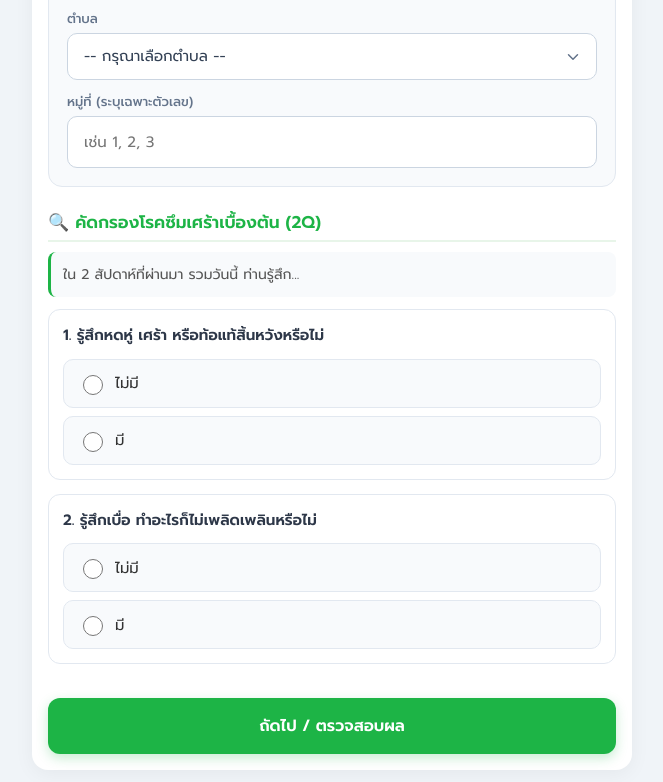
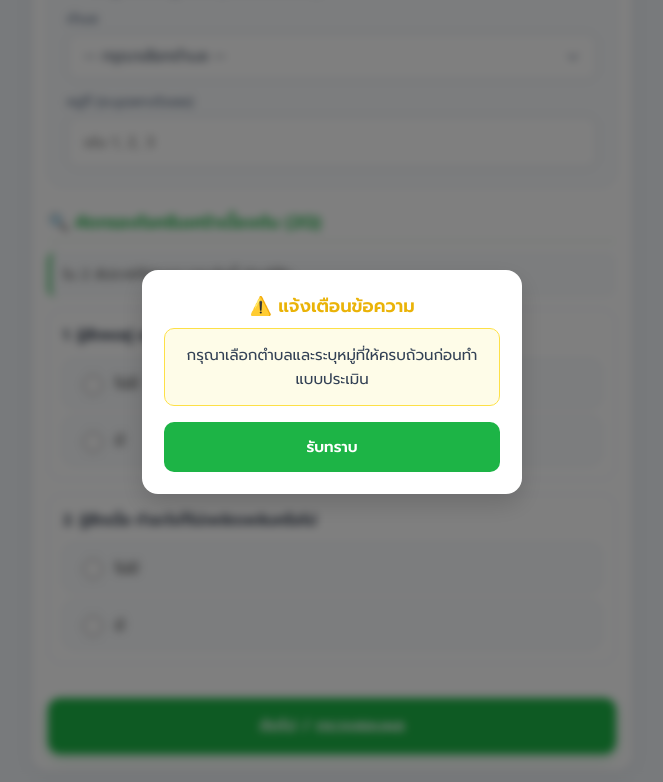
Before and after one commit to sdpymental131/minacare-eval, a plain HTML site: page index.html in a window 1280 px wide. Both pictures are taken after a click on the button "ถัดไป / ตรวจสอบผล". Shown: the part 175-957 px from the top of the page, without its empty margins (308-971 px from the left). Drawn offline with Linux system fonts and the light colour scheme.

Commit message:
Add warning modal and replace alerts with modal

```diff
--- a/index.html
+++ b/index.html
@@ -54,7 +54,7 @@
     .step-section { display: none; }
     .step-section.active { display: block; }
 
-    /* Modal Pop-up UI */
+    /* Modal Pop-up UI ทั่วไป */
     .modal { display: none; position: fixed; z-index: 1000; left: 0; top: 0; width: 100%; height: 100%; background-color: rgba(0,0,0,0.5); backdrop-filter: blur(4px); justify-content: center; align-items: center; padding: 15px; }
     .modal-content { background: white; padding: 22px; border-radius: 16px; width: 100%; max-width: 450px; text-align: left; box-shadow: 0 10px 25px rgba(0,0,0,0.15); max-height: 90vh; overflow-y: auto; }
     .modal-title { font-size: 18px; font-weight: 600; margin-bottom: 12px; }
@@ -135,6 +135,15 @@
   </div>
 </div>
 
+<!-- Modal สำหรับแจ้งเตือน (แทน alert เดิม) -->
+<div id="warningModal" class="modal">
+  <div class="modal-content" style="max-width: 380px; text-align: center;">
+    <div class="modal-title" style="color: #eab308; margin-bottom: 8px;">⚠️ แจ้งเตือนข้อความ</div>
+    <div id="warningModalText" class="feedback-box" style="margin-bottom: 16px; text-align: center; background: #fefce8; border-color: #fde047;">-</div>
+    <button class="close-btn" onclick="closeWarningModal()" style="background: #1DB446;">รับทราบ</button>
+  </div>
+</div>
+
 <!-- Modal Pop-up สรุปผล -->
 <div id="resultModal" class="modal">
   <div class="modal-content">
@@ -188,6 +197,16 @@
     initializeLiff();
   };
 
+  // ฟังก์ชันแสดงกล่องแจ้งเตือนสวยๆ แทน alert() เดิม
+  function showWarning(msg) {
+    document.getElementById("warningModalText").innerText = msg;
+    document.getElementById("warningModal").style.display = "flex";
+  }
+
+  function closeWarningModal() {
+    document.getElementById("warningModal").style.display = "none";
+  }
+
   function renderQuestions() {
     const q9Div = document.getElementById("q9-container");
     questions9Q.forEach((qText, index) => {
@@ -220,21 +239,20 @@
     const tambon = document.getElementById("tambonSelect").value;
     const moo = document.getElementById("mooInput").value.trim();
     if (!tambon || !moo) {
-      alert("กรุณาเลือกตำบลและระบุหมู่ที่ให้ครบถ้วนก่อนทำแบบประเมิน");
+      showWarning("กรุณาเลือกตำบลและระบุหมู่ที่ให้ครบถ้วนก่อนทำแบบประเมิน");
       return;
     }
 
     const q2_1 = document.querySelector('input[name="q2_1"]:checked');
     const q2_2 = document.querySelector('input[name="q2_2"]:checked');
     if (!q2_1 || !q2_2) {
-      alert("กรุณาตอบคำถาม 2Q ให้ครบทุกข้อ");
+      showWarning("กรุณาตอบคำถาม 2Q ให้ครบทุกข้อ");
       return;
     }
 
     const score2Q = parseInt(q2_1.value) + parseInt(q2_2.value);
 
     if (score2Q === 0) {
-      // 2Q ปกติ -> จบเลย ไม่ทำ 9Q ไม่แจ้งแอดมิน แต่ส่งเข้าแชทส่วนตัวผู้ทำ
       currentRiskColor = "เขียว";
       finalPayload = {
         score2Q: score2Q, score9Q: "N/A", score8Q: "N/A",
@@ -258,7 +276,7 @@
       score9Q += parseInt(checked.value);
     }
     if (!allAnswered) {
-      alert("กรุณาตอบแบบประเมิน 9Q ให้ครบทุกข้อ");
+      showWarning("กรุณาตอบแบบประเมิน 9Q ให้ครบทุกข้อ");
       return;
     }
 
@@ -299,7 +317,7 @@
       score8Q += parseInt(checked.value);
     }
     if (!allAnswered8) {
-      alert("กรุณาตอบแบบประเมิน 8Q ให้ครบทุกข้อ");
+      showWarning("กรุณาตอบแบบประเมิน 8Q ให้ครบทุกข้อ");
       return;
     }
 
```
